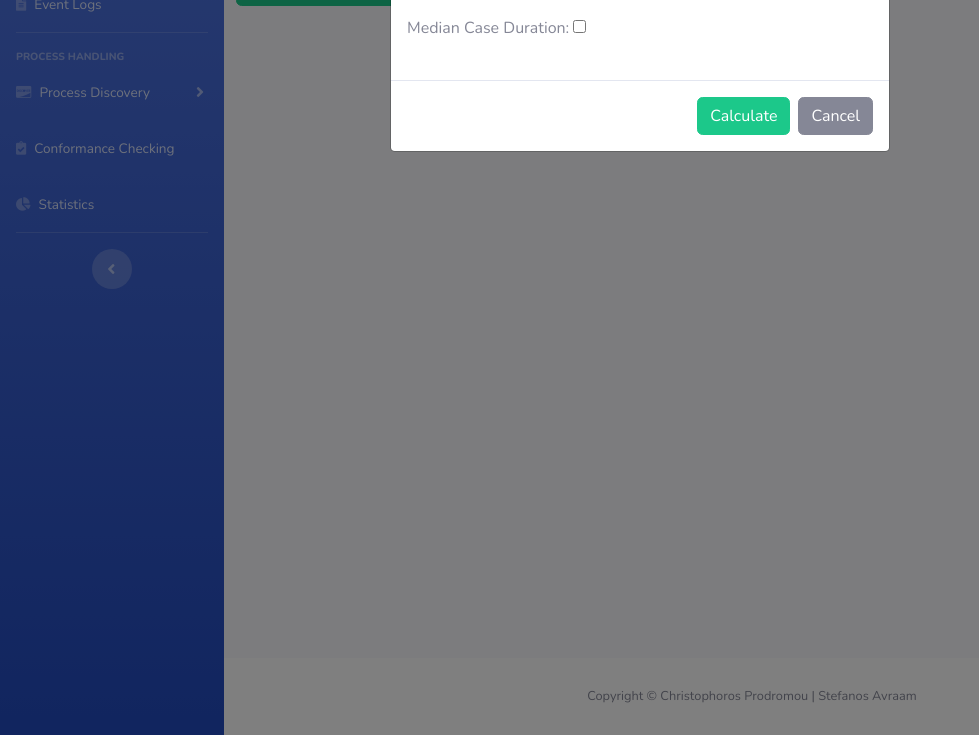
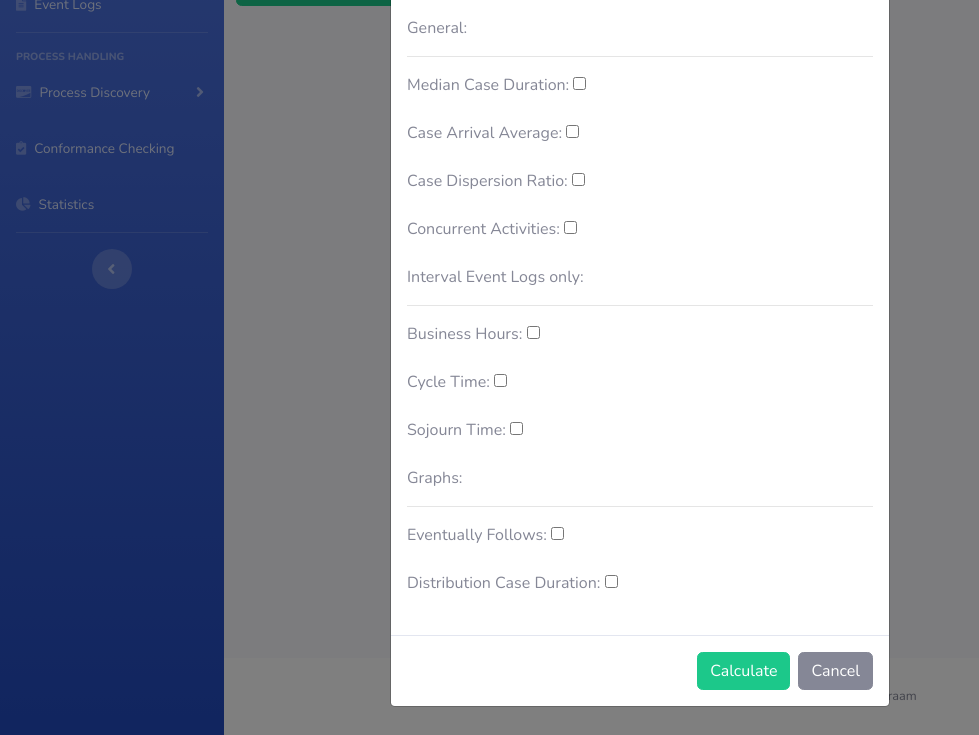
Before and after one commit to Chrisprod06/ProcessMiningTool, a Django app: page /view_statistics in a window 1280 px wide, after a click on "Calculate Statistics". Shown: the part 184-919 px from the top of the page, without its empty margins (0-979 px from the left). Run offline with Django 4.2, Linux system fonts and the light colour scheme; the visitor is signed in with stand-in values (Sample User, id 1); data that the repository does not hold is empty; some libraries are stand-ins or nearby versions.

Commit message:
minor progress in statistics

```diff
--- a/PMT/dashboard/views.py
+++ b/PMT/dashboard/views.py
@@ -178,6 +178,22 @@ def view_statistics(request):
 
         if "median_case_duration" in request.POST:
             statistics_items.append(settings.MEDIAN_CASE_DURATION)
+        if "case_arrival_avg" in request.POST:
+            statistics_items.append(settings.CASE_ARRIVAL_AVG)
+        if "case_dispersion_ratio" in request.POST:
+            statistics_items.append(settings.CASE_DISPERSION_RATIO)
+        if "business_hours" in request.POST:
+            statistics_items.append(settings.BUSINESS_HOURS)
+        if "cycle_time" in request.POST:
+            statistics_items.append(settings.CYCLE_TIME)
+        if "sojourn_time" in request.POST:
+            statistics_items.append(settings.SOJOURN_TIME)
+        if "concurrent_activities" in request.POST:
+            statistics_items.append(settings.CONCURRENT_ACTIVITIES)
+        if "eventually_follows_graph" in request.POST:
+            statistics_items.append(settings.EVENTUALLY_FOLLOWS_GRAPH)
+        if "distribution_case_duration_graph" in request.POST:
+            statistics_items.append(settings.DISTRIBUTION_CASE_DURATION_GRAPH)
 
         # Call function to calculate numeric statistics
 
--- a/PMT/templates/dashboard/view_statistics.html
+++ b/PMT/templates/dashboard/view_statistics.html
@@ -26,27 +26,62 @@
             </div>
             {# List with numeric statistics #}
             {% if statistics_results %}
-                {# Table presenting event logs #}
-                <table id="table_event_logs" class="display">
-                    <thead>
-                    <tr>
-                        <th>Number</th>
-                        <th>Name</th>
-                        <th>Result</th>
+                {% for key,value in statistics_results.items %}
+                    {# Present median case duration #}
+                    {% if key == "median_case_duration" %}
+                        <div class="row mb-3">
+                            <p>{{ key }}: {{ value }}</p>
+                        </div>
+                    {% endif %}
 
-                    </tr>
-                    </thead>
-                    <tbody>
-                    {% for key,value in statistics_results.items %}
-                        <tr>
-                            <td>{{ forloop.counter }}</td>
-                            <td>{{ key }}</td>
-                            <td>{{ value }}</td>
-                        </tr>
-                    {% endfor %}
-                    </tbody>
-                </table>
+                    {# Present case arrival average #}
+                    {% if key == "case_arrival_avg" %}
+                        <div class="row mb-3">
+                            <p>{{ key }}: {{ value }}</p>
+                        </div>
+                    {% endif %}
+
+                    {# Present case dispersion ratio #}
+                    {% if key == "case_dispersion_ratio" %}
+                        <div class="row mb-3">
+                            <p>{{ key }}: {{ value }}</p>
+                        </div>
+                    {% endif %}
+
+                    {# Present business hours #}
+                    {% if key == "business_hours" %}
+                        <div class="row mb-3">
+                            <p>{{ key }}: {{ value }}</p>
+                        </div>
+                    {% endif %}
+                    {# Present cycle time #}
+                    {% if key == "cycle_time" %}
+                        <div class="row mb-3">
+                            <p>{{ key }}: {{ value }}</p>
+                        </div>
+                    {% endif %}
+                    {# Present sojourn time #}
+                    {% if key == "sojourn_time" %}
+                        <div class="row mb-3">
+                            <p>{{ key }}: {{ value }}</p>
+                        </div>
+                    {% endif %}
+                    {# Present concurrent activities #}
+                    {% if key == "concurrent_activities" %}
+                        <div class="row mb-3">
+                            <p>{{ key }}: {{ value }}</p>
+                        </div>
+                    {% endif %}
+                    {# Present eventually follows graph #}
+                    {% if key == "eventually_follows_graph" %}
+                        <div class="row mb-3">
+                            <p>{{ key }}: {{ value }}</p>
+                        </div>
+                    {% endif %}
+                    {# Present distribution case duration graph #}
+                {% endfor %}
             {% endif %}
+
         {% endif %}
 
 
@@ -75,15 +110,64 @@
                                 </select>
                             </div>
 
+                            <p>General:</p>
+                            <hr>
                             <div class="form-group">
                                 <label for="median_case_duration">Median Case Duration:</label>
                                 <input class="form-check-inline" type="checkbox" name="median_case_duration"
                                        id="median_case_duration">
                             </div>
+                            <div class="form-group">
+                                <label for="case_arrival_avg">Case Arrival Average:</label>
+                                <input type="checkbox" class="form-check-inline" name="case_arrival_avg"
+                                       id="case_arrival_avg">
+                            </div>
+                            <div class="form-group">
+                                <label for="case_dispersion_ratio">Case Dispersion Ratio:</label>
+                                <input type="checkbox" class="form-check-inline" name="case_dispersion_ratio"
+                                       id="case_dispersion_ratio">
+                            </div>
+                            <div class="form-group">
+                                <label for="concurrent_activities">Concurrent Activities:</label>
+                                <input type="checkbox" class="form-check-inline" name="concurrent_activities"
+                                       id="concurrent_activities">
+                            </div>
+
+                            <p>Interval Event Logs only:</p>
+                            <hr>
+                            <div class="form-group">
+                                <label for="business_hours">Business Hours:</label>
+                                <input type="checkbox" class="form-check-inline" name="business_hours"
+                                       id="business_hours">
+                            </div>
+                            <div class="form-group">
+                                <label for="cycle_time">Cycle Time:</label>
+                                <input type="checkbox" class="form-check-inline" name="cycle_time"
+                                       id="cycle_time">
+                            </div>
+                            <div class="form-group">
+                                <label for="sojourn_time">Sojourn Time:</label>
+                                <input type="checkbox" class="form-check-inline" name="sojourn_time"
+                                       id="sojourn_time">
+                            </div>
+                            <p>Graphs:</p>
+                            <hr>
+                            <div class="form-group">
+                                <label for="eventually_follows_graph">Eventually Follows:</label>
+                                <input type="checkbox" class="form-check-inline" name="eventually_follows_graph"
+                                       id="eventually_follows_graph">
+                            </div>
+                            <div class="form-group">
+                                <label for="distribution_case_duration_graph">Distribution Case Duration:</label>
+                                <input type="checkbox" class="form-check-inline" name="distribution_case_duration_graph"
+                                       id="distribution_case_duration_graph">
+                            </div>
+
                     </div>
                     {# Modal footer #}
                     <div class="modal-footer">
-                        <input type="submit" name="submit" id="submit" class="btn btn-success" value="Calculate">
+                        <input type="submit" name="submit" id="submit" class="btn btn-success"
+                               value="Calculate">
                         <button type="button" class="btn btn-secondary" data-dismiss="modal">Cancel</button>
                     </div>
                     </form>
```
Also changed, not shown: PMT/PMT/settings.py (+8 -0 lines), PMT/dashboard/pm4py_statistics.py (+102 -5 lines).
